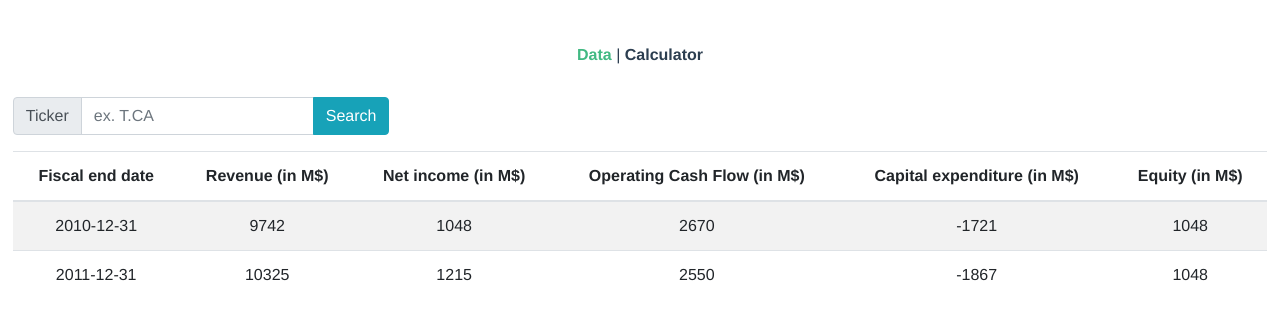
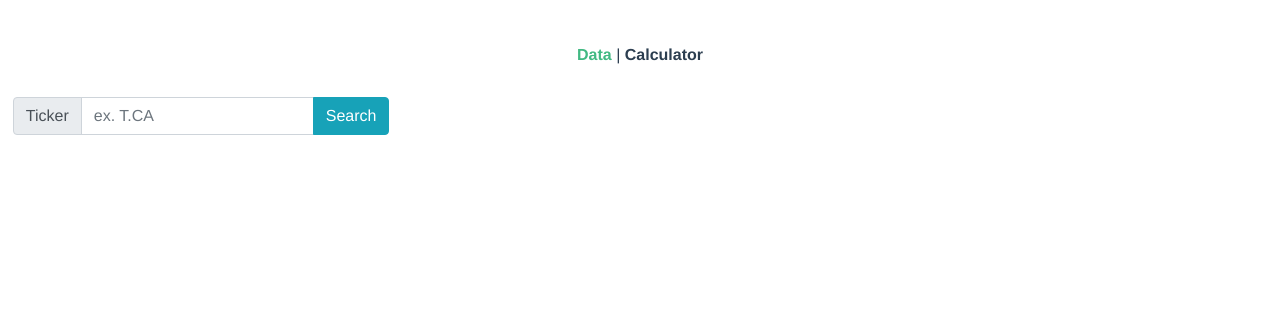
Before and after one commit to philippe-bourdeau/dcf-vue-app, a Vue app: page /#/ in a window 1280 px wide. Shown: the top 320 px of the page. Built offline with nearby package versions, Linux system fonts and the light colour scheme.

Commit message:
added fetching function to store

```diff
--- a/src/components/HistoryTable.vue
+++ b/src/components/HistoryTable.vue
@@ -1,6 +1,7 @@
 <template>
   <div>
     <b-table
+      v-if="items.length > 0"
       striped
       hover
       :items="items"
@@ -36,11 +37,12 @@
 <script lang="ts">
 import { Component, Vue } from 'vue-property-decorator'
 import { FinancialStatement } from '@/business/shapes/FinancialStatement'
+import { round } from '@/business/math'
 
   @Component
 export default class HistoryTable extends Vue {
   inMillions (value: number) {
-    return value / 1000000
+    return round(value / 1000000, 0)
   }
 
     fields: object[] = [
@@ -85,38 +87,9 @@ export default class HistoryTable extends Vue {
       }
     ]
 
-    items: FinancialStatement[] = [
-      {
-        ticker: 'T:CA',
-        year: '2010-12-31',
-        cash_flow_statement: {
-          operating_cash_flow: 2670000000,
-          capex: -1721000000
-        },
-        income_statement: {
-          revenue: 9742000000,
-          net_income: 1048000000
-        },
-        balance_sheet: {
-          equity: 1048000000
-        }
-      },
-      {
-        ticker: 'T:CA',
-        year: '2011-12-31',
-        cash_flow_statement: {
-          operating_cash_flow: 2550000000,
-          capex: -1867000000
-        },
-        income_statement: {
-          revenue: 10325000000,
-          net_income: 1215000000
-        },
-        balance_sheet: {
-          equity: 1048000000
-        }
-      }
-    ]
+    get items (): FinancialStatement[] {
+      return this.$store.state.statements
+    }
 }
 </script>
 
--- a/src/components/TickerSearch.vue
+++ b/src/components/TickerSearch.vue
@@ -21,6 +21,7 @@ export default class TickerSearch extends Vue {
 
     setTicker () {
       this.$store.commit('setTicker', this.ticker)
+      this.$store.dispatch('fetchStatements')
     }
 }
 </script>
--- a/src/store/store.ts
+++ b/src/store/store.ts
@@ -1,6 +1,7 @@
 import Vuex, { StoreOptions } from 'vuex'
 import Vue from 'vue'
 import { FinancialStatement } from '@/business/shapes/FinancialStatement'
+import axios from 'axios'
 
 Vue.use(Vuex)
 
@@ -11,13 +12,26 @@ interface RootState {
 
 const options: StoreOptions<RootState> = {
   state: {
-    ticker: localStorage.getItem('ticker') || '',
+    ticker: '',
     statements: []
   },
   mutations: {
     setTicker (state: RootState, ticker: string) {
-      localStorage.setItem('ticker', ticker)
       state.ticker = ticker
+    },
+    setStatements (state, statements) {
+      state.statements = statements
+    }
+  },
+  actions: {
+    fetchStatements (context) {
+      axios.get(
+        'http://php-docker.local:8080/raw/' + context.state.ticker
+      ).then((response) => {
+        context.commit('setStatements', response.data)
+      }).catch((error) => {
+        throw error
+      })
     }
   }
 }
```
